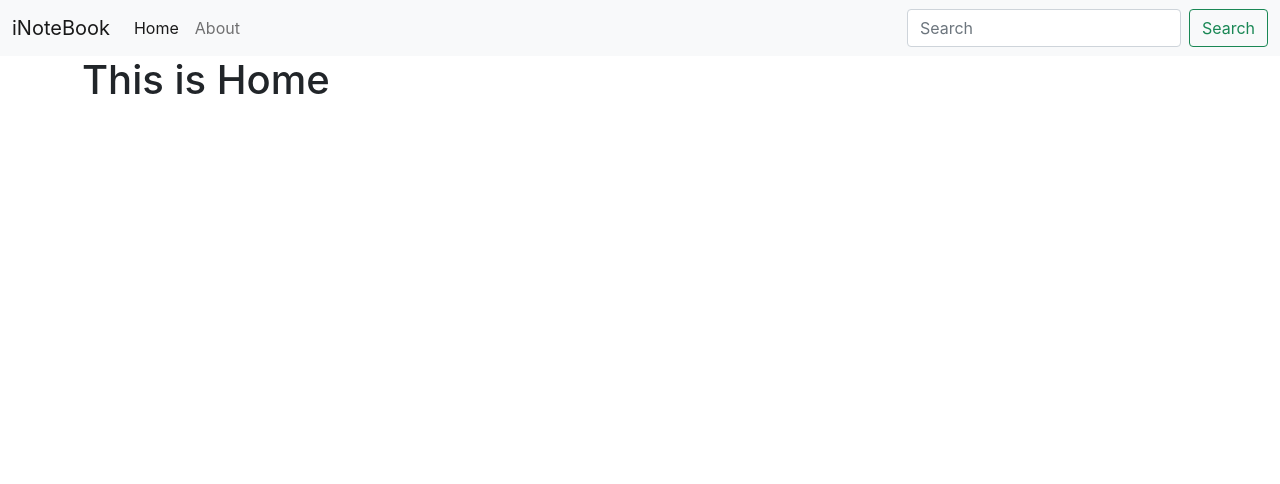
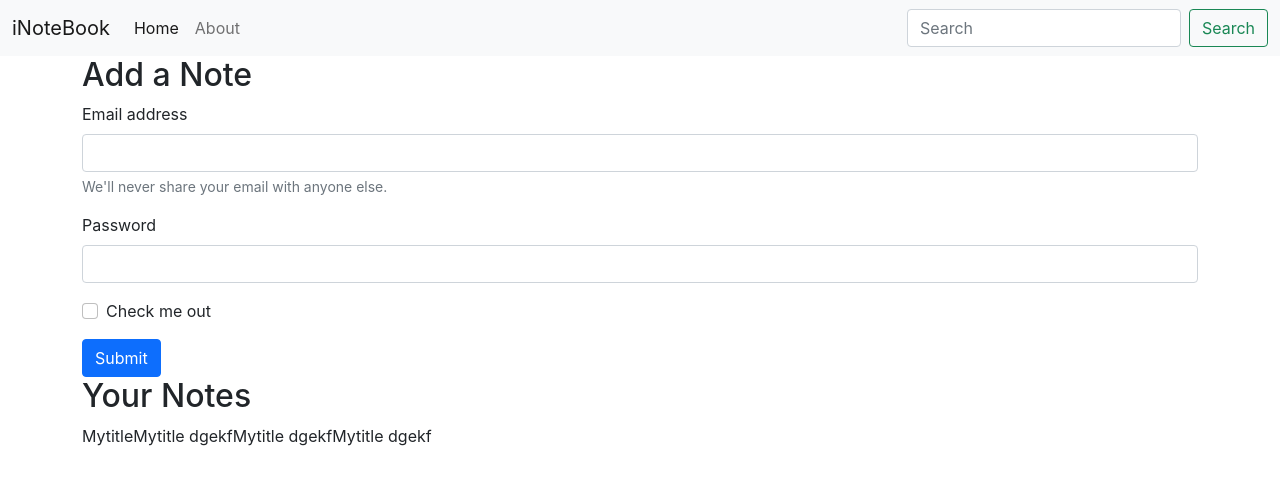
Before and after one commit to asimmaqsood57/iNoteBook-MERN, a React (Create React App) app in the folder client/: page / in a window 1280 px wide. Shown: the top 484 px of the page. Built offline with nearby package versions, Linux system fonts and the light colour scheme.

Commit message:
notes component is added

```diff
--- a/client/src/components/Home.js
+++ b/client/src/components/Home.js
@@ -1,9 +1,53 @@
-import React from "react";
+import React, { useContext } from "react";
+
+import Notes from "./Notes";
 
 const Home = () => {
   return (
     <div className="container">
-      <h1>This is Home</h1>
+      <h2>Add a Note</h2>
+
+      <form>
+        <div className="mb-3">
+          <label for="exampleInputEmail1" className="form-label">
+            Email address
+          </label>
+          <input
+            type="email"
+            className="form-control"
+            id="exampleInputEmail1"
+            aria-describedby="emailHelp"
+          />
+          <div id="emailHelp" className="form-text">
+            We'll never share your email with anyone else.
+          </div>
+        </div>
+        <div className="mb-3">
+          <label for="exampleInputPassword1" className="form-label">
+            Password
+          </label>
+          <input
+            type="password"
+            className="form-control"
+            id="exampleInputPassword1"
+          />
+        </div>
+        <div className="mb-3 form-check">
+          <input
+            type="checkbox"
+            className="form-check-input"
+            id="exampleCheck1"
+          />
+          <label className="form-check-label" for="exampleCheck1">
+            Check me out
+          </label>
+        </div>
+        <button type="submit" className="btn btn-primary">
+          Submit
+        </button>
+      </form>
+
+      <Notes />
     </div>
   );
 };
--- /dev/null
+++ b/client/src/components/Notes.js
@@ -0,0 +1,21 @@
+import React, { useContext } from "react";
+
+import noteContext from "../context/notes/NoteContext";
+
+const Notes = () => {
+  const context = useContext(noteContext);
+
+  const { notes, setNotes } = context;
+
+  return (
+    <div>
+      <h2>Your Notes</h2>
+
+      {notes.map((Note) => {
+        return Note.title;
+      })}
+    </div>
+  );
+};
+
+export default Notes;
--- a/client/src/context/notes/NoteState.js
+++ b/client/src/context/notes/NoteState.js
@@ -1,8 +1,51 @@
 import NoteContext from "./NoteContext";
 
+import { useState } from "react";
+
 const NoteState = (props) => {
+  const notesinitialState = [
+    {
+      _id: "6146c22fcd2819033a564d4f",
+      user: "61459e0c03d8cdd107dba187",
+      title: "Mytitle",
+      description: "this is my first note",
+      tag: "hello",
+      date: "2021-09-19T04:53:03.580Z",
+      __v: 0,
+    },
+    {
+      _id: "6146c2c8ff2e682943ba0c24",
+      user: "61459e0c03d8cdd107dba187",
+      title: "Mytitle dgekf",
+      description: "this is my first send note",
+      tag: "hello dfff",
+      date: "2021-09-19T04:55:36.473Z",
+      __v: 0,
+    },
+    {
+      _id: "6146c2caff2e682943ba0c26",
+      user: "61459e0c03d8cdd107dba187",
+      title: "Mytitle dgekf",
+      description: "this is my first send note",
+      tag: "hello dfff",
+      date: "2021-09-19T04:55:38.716Z",
+      __v: 0,
+    },
+    {
+      _id: "6146c2cbff2e682943ba0c28",
+      user: "61459e0c03d8cdd107dba187",
+      title: "Mytitle dgekf",
+      description: "this is my first send note",
+      tag: "hello dfff",
+      date: "2021-09-19T04:55:39.526Z",
+      __v: 0,
+    },
+  ];
+
+  const [notes, setNotes] = useState(notesinitialState);
+
   return (
-    <NoteContext.Provider value={{ state: "state", update: "update" }}>
+    <NoteContext.Provider value={{ notes, setNotes }}>
       {props.children}
     </NoteContext.Provider>
   );
```
Also changed, not shown: 1 other file (tests, documents, lock files or other folders).
